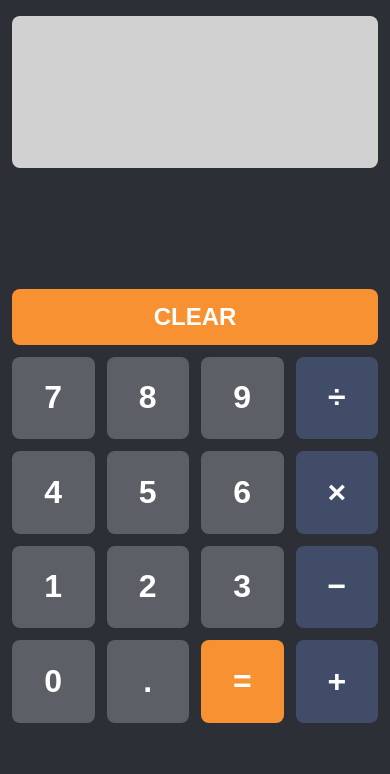
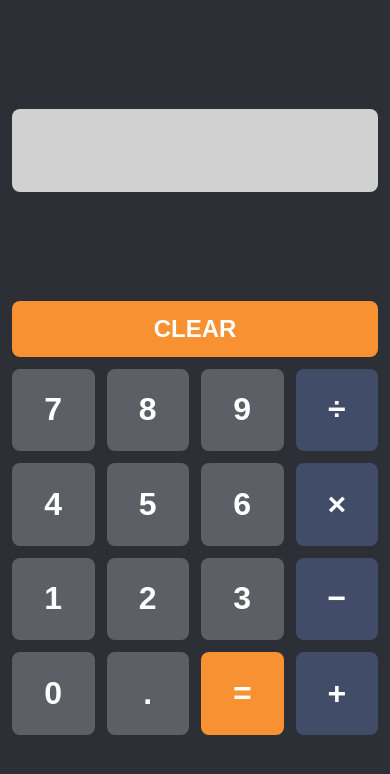
Before and after one commit to JakubSliwinski99/calculator-frontend, a Next.js app: page / in a window 390 px wide. Shown: the top 774 px of the page. Built offline with nearby package versions, Linux system fonts and the light colour scheme.

Commit message:
design tweaks

```diff
--- a/app/page.tsx
+++ b/app/page.tsx
@@ -283,7 +283,14 @@ export default function Home() {
       className="flex flex-1 items-center justify-center bg-white p-8 max-[450px]:fixed max-[450px]:inset-0 max-[450px]:h-dvh max-[450px]:w-full max-[450px]:items-stretch max-[450px]:bg-[#2d2f36] max-[450px]:p-0"
       onMouseDown={focusDisplayInput}
     >
-      <div className="flex w-72 flex-col rounded-[28px] border-[6px] border-[#545a66] bg-[#2d2f36] p-4 shadow-[8px_8px_0_rgba(0,0,0,0.15)] max-[450px]:h-full max-[450px]:min-h-0 max-[450px]:w-full max-[450px]:flex-1 max-[450px]:rounded-none max-[450px]:border-0 max-[450px]:px-3 max-[450px]:pt-4 max-[450px]:pb-4 max-[450px]:shadow-none">
+      <div className="flex w-72 flex-col rounded-[28px] border-[6px] border-[#545a66] bg-[#2d2f36] p-4 shadow-[8px_8px_0_rgba(0,0,0,0.15)] max-[450px]:h-full max-[450px]:min-h-0 max-[450px]:w-full max-[450px]:flex-1 max-[450px]:rounded-none max-[450px]:border-0 max-[450px]:p-0 max-[450px]:shadow-none">
+        <div
+          aria-hidden
+          className="hidden min-h-0 flex-1 max-[450px]:block"
+        />
+
+        <div className="mt-4 mb-4 shrink-0 max-[450px]:mx-3 max-[450px]:my-0">
+          <div className="relative h-16 w-full max-[450px]:h-0 max-[450px]:pb-[calc((100%-0.75rem*3)/4)]">
             <input
               ref={displayInputRef}
               type="text"
@@ -298,10 +305,17 @@ export default function Home() {
               onChange={(event) => handleDisplayChange(event.target.value)}
               onKeyDown={handleDisplayKeyDown}
               aria-label="Calculator display"
-          className="mt-4 mb-4 h-16 w-full shrink-0 rounded-lg border-none bg-[#d1d1d1] px-4 text-right text-3xl font-bold caret-transparent text-[#2d2f36] outline-none max-[450px]:mt-0 max-[450px]:h-[18dvh] max-[450px]:min-h-16 max-[450px]:text-[clamp(2rem,8vw,3rem)]"
+              className="absolute inset-0 rounded-lg border-none bg-[#d1d1d1] px-4 text-right text-3xl font-bold caret-transparent text-[#2d2f36] outline-none max-[450px]:text-[clamp(2rem,8vw,3rem)]"
+            />
+          </div>
+        </div>
+
+        <div
+          aria-hidden
+          className="hidden min-h-0 flex-1 max-[450px]:block"
         />
 
-        <div className="flex min-h-0 flex-1 flex-col max-[450px]:justify-center">
+        <div className="flex min-h-0 flex-1 flex-col justify-center max-[450px]:mx-3 max-[450px]:flex-none">
           <button
             type="button"
             onMouseDown={(event) => event.preventDefault()}
@@ -324,6 +338,11 @@ export default function Home() {
             ))}
           </div>
         </div>
+
+        <div
+          aria-hidden
+          className="hidden min-h-0 flex-1 max-[450px]:block"
+        />
       </div>
     </div>
   );
```
Lines whose indentation alone changed are shown as unchanged.
